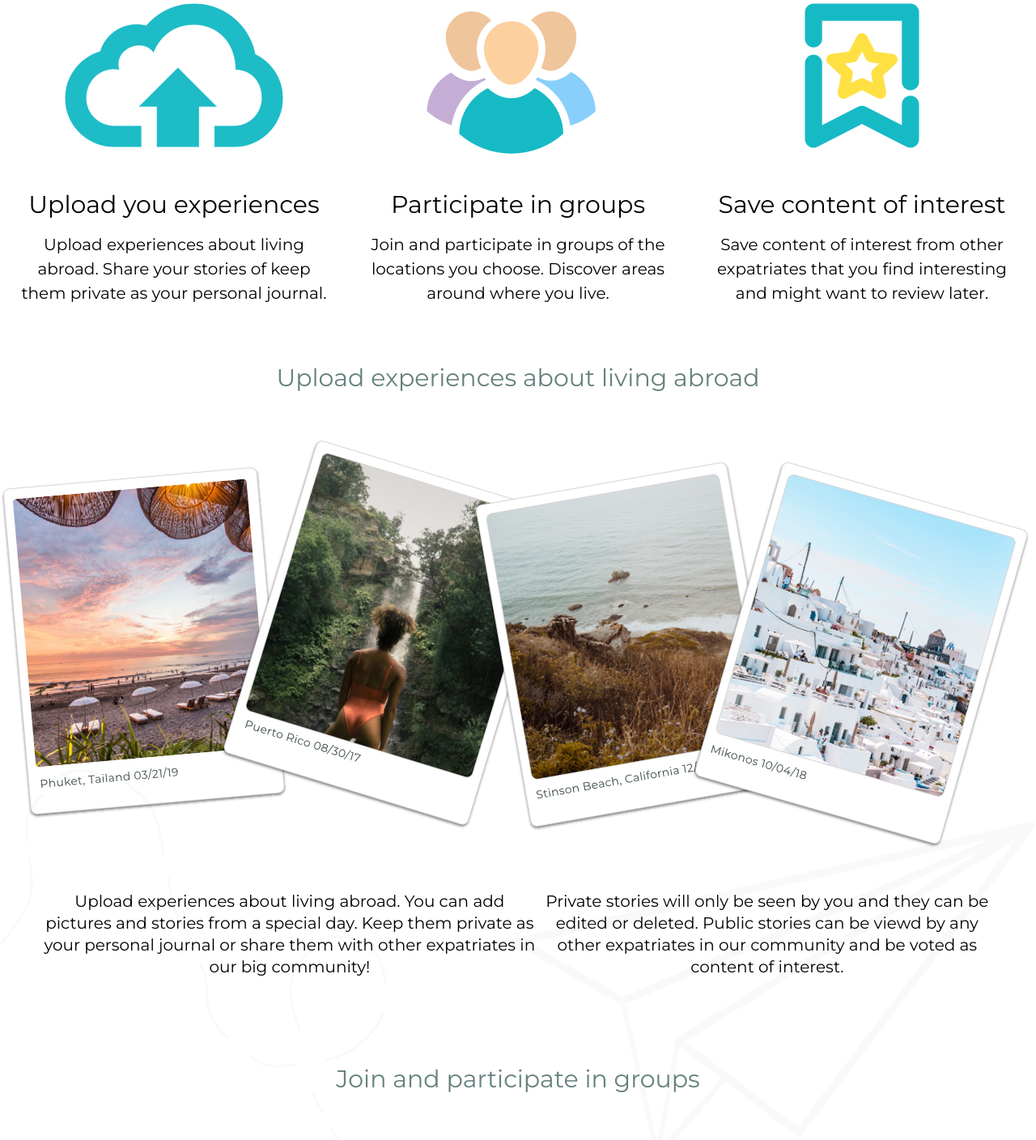
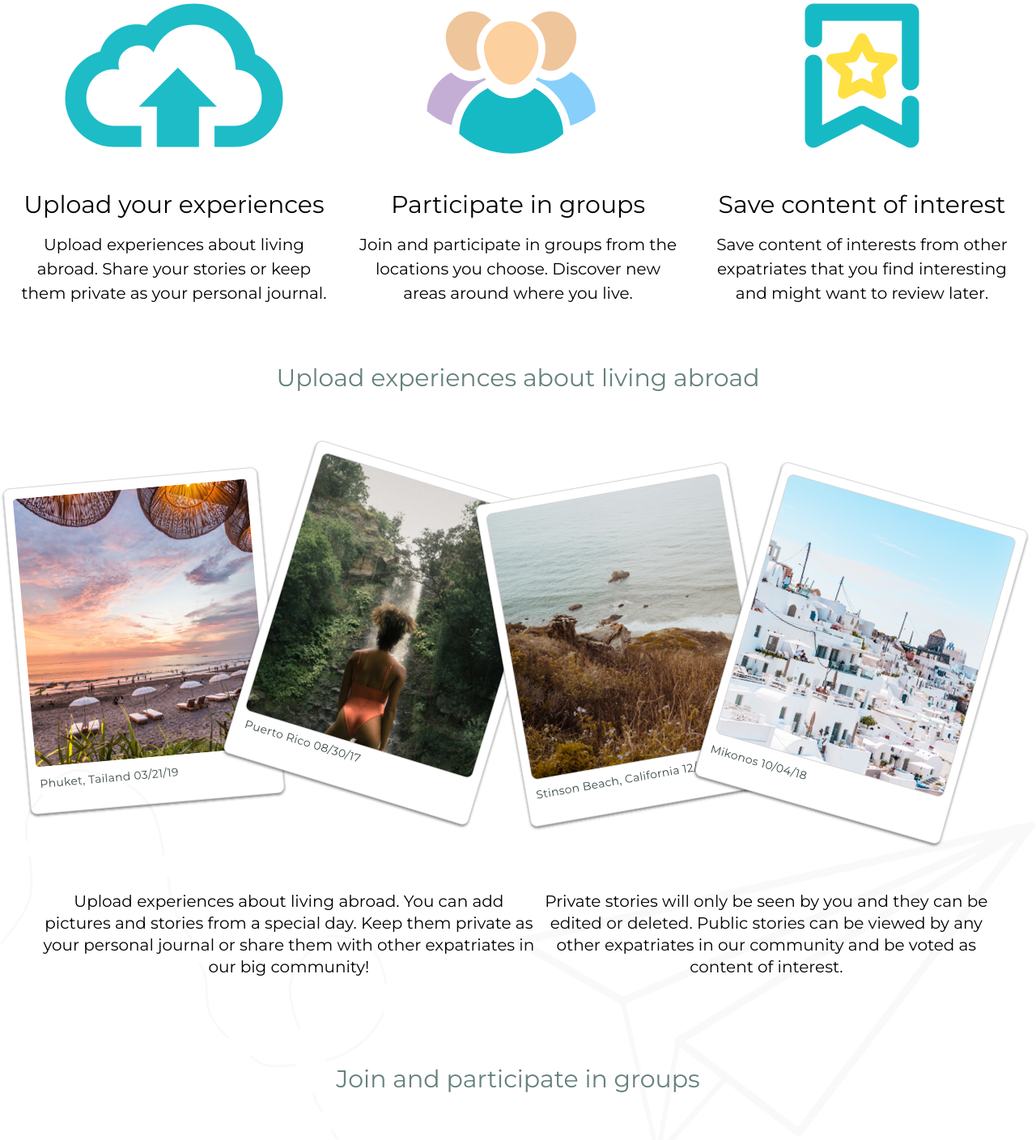
Before and after one commit to jtkoch/expat-journal-marketingpage, a plain HTML site: page index.html in a window 1280 px wide. Shown: the part 747-2155 px from the top of the page at 81% size. Drawn offline with Linux system fonts and the light colour scheme.

Commit message:
after editing the text on the landing page

```diff
--- a/index.html
+++ b/index.html
@@ -45,20 +45,20 @@
 
     <div class="icon1">
       <img class="cloud" src="img/icon-uploader-2.png" alt="upload cloud" />
-      <h1>Upload you experiences</h1>
-      <p class="icon">Upload experiences about living abroad. Share your stories of keep them private as your personal journal.</p>
+      <h1>Upload your experiences</h1>
+      <p class="icon">Upload experiences about living abroad. Share your stories or keep them private as your personal journal.</p>
     </div>
 
     <div class="icon2">
       <img class="join" src="img/group-svgrepo-com.png" alt="three people" />
       <h1>Participate in groups</h1>
-      <p class="icon">Join and participate in groups of the locations you choose. Discover areas around where you live.</p>
+      <p class="icon">Join and participate in groups from the locations you choose. Discover new areas around where you live.</p>
     </div>
 
     <div class="icon3">
       <img class="badge" src="img/save-button-2.png" alt="a badge" />
       <h1>Save content of interest</h1>
-      <p class="icon">Save content of interest from other expatriates that you find interesting and might want to review later. </p>
+      <p class="icon">Save content of interests from other expatriates that you find interesting and might want to review later. </p>
     </div>
   </section>
 
@@ -85,7 +85,7 @@
         your personal journal or share them with other expatriates in our big community!
       </h3>
       <h3>
-        Private stories will only be seen by you and they can be edited or deleted. Public stories can be viewd by any other
+        Private stories will only be seen by you and they can be edited or deleted. Public stories can be viewed by any other
         expatriates in our community and be voted as content of interest.
       </h3>
   </section>
```
